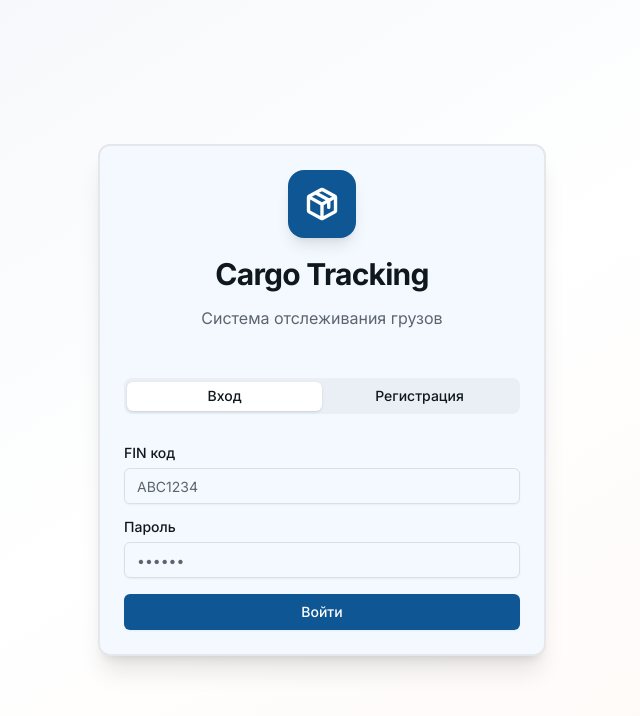
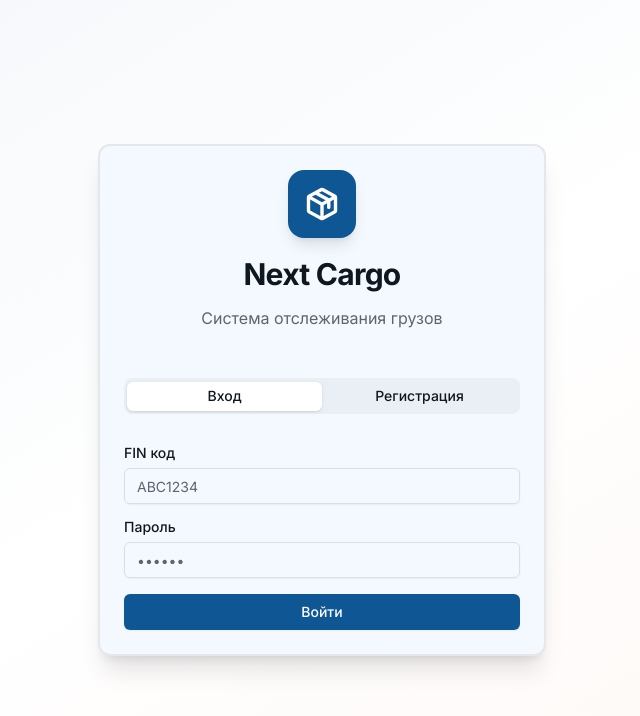
Before and after one commit to OnlyMaxon/cargo-tracking-app, a React (Vite) app: page / in a window 1280 px wide. Shown: the top 716 px of the page, without its empty margins (318-958 px from the left). Built offline with nearby package versions, Linux system fonts and the light colour scheme.

Commit message:
Generated by Spark: Ты можешь поменять имя Приложение на Next Cargo

```diff
--- a/index.html
+++ b/index.html
@@ -4,7 +4,7 @@
 <head>
     <meta charset="UTF-8" />
     <meta name="viewport" content="width=device-width, initial-scale=1.0" />
-    <title>Cargo Tracking System</title>
+    <title>Next Cargo</title>
     <link rel="preconnect" href="https://fonts.googleapis.com">
     <link rel="preconnect" href="https://fonts.gstatic.com" crossorigin>
     <link href="https://fonts.googleapis.com/css2?family=Inter:wght@400;500;600;700&display=swap" rel="stylesheet">
--- a/src/components/AuthScreen.tsx
+++ b/src/components/AuthScreen.tsx
@@ -135,7 +135,7 @@ export function AuthScreen({ onLogin }: AuthScreenProps) {
               <Package size={36} weight="bold" />
             </div>
           </div>
-          <CardTitle className="text-3xl font-bold tracking-tight">Cargo Tracking</CardTitle>
+          <CardTitle className="text-3xl font-bold tracking-tight">Next Cargo</CardTitle>
           <CardDescription className="text-base">Система отслеживания грузов</CardDescription>
         </CardHeader>
         <CardContent>
--- a/src/components/MainApp.tsx
+++ b/src/components/MainApp.tsx
@@ -38,7 +38,7 @@ export function MainApp({ user, onLogout }: MainAppProps) {
               <Package size={26} weight="bold" />
             </div>
             <div>
-              <h1 className="text-xl font-bold tracking-tight">Cargo Tracking</h1>
+              <h1 className="text-xl font-bold tracking-tight">Next Cargo</h1>
               <p className="text-xs text-muted-foreground">
                 {user.firstName} {user.lastName}
               </p>
```
